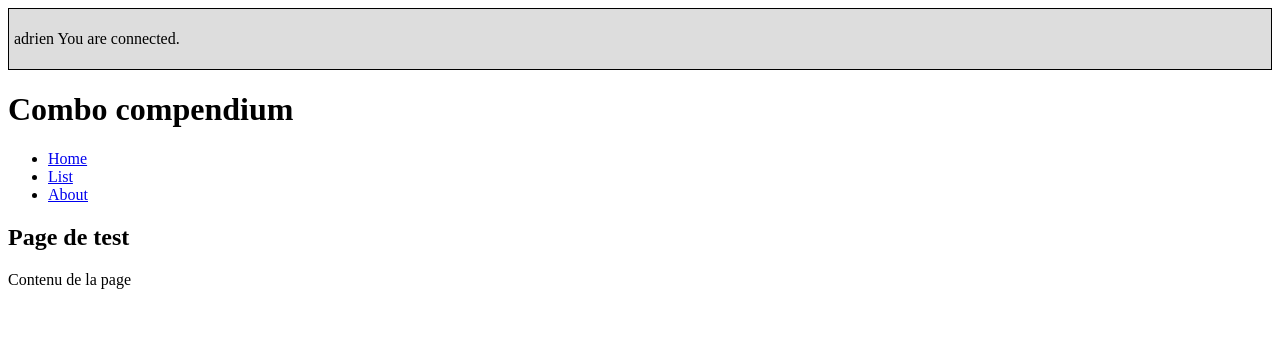
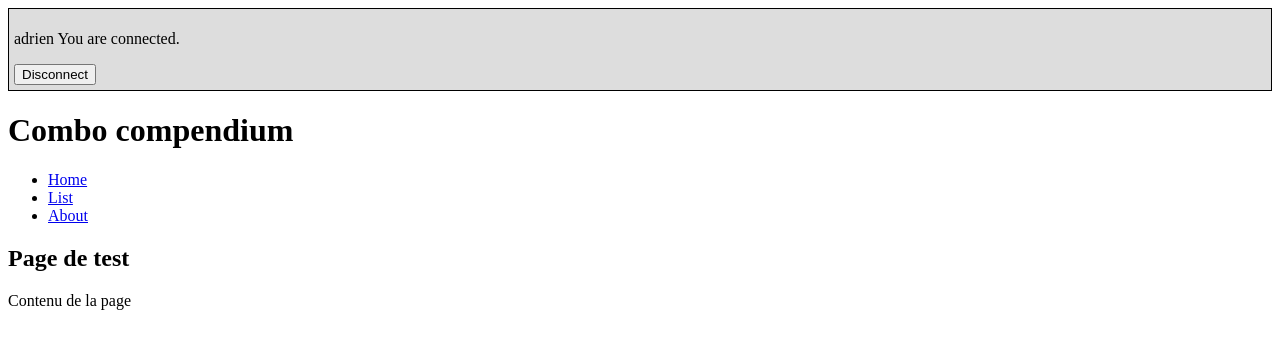
Before and after one commit to hissalht/sg-compendium, a PHP site: page /index.php in a window 1280 px wide. Shown: the top 349 px of the page. Run offline with PHP 8.4, Linux system fonts and the light colour scheme; the visitor is signed in with stand-in values (Sample User, id 1); some libraries are stand-ins or nearby versions.

Commit message:
Ajouté un bouton de déconnexion. La connexion à la db ne fonctionne pas

```diff
--- a/resources/library/Router.php
+++ b/resources/library/Router.php
@@ -19,6 +19,11 @@
         if(key_exists("login", $_POST) && key_exists("password", $_POST)){
             $controller->connect();
         }
+
+        if(key_exists("disconnect", $_POST)){
+            $controller->disconnect();
+        }
+
 
         if(key_exists("combo", $_GET)){
             $controller->showCombo($_GET["combo"]);
@@ -50,7 +55,11 @@
     }
 
     public function getConnectionURL(){
-        return "index.php?connection";
+        return "index.php";
+    }
+
+    public function getDisconnectionURL(){
+        return "index.php";
     }
 }
 ?>
--- a/resources/library/view/View.php
+++ b/resources/library/view/View.php
@@ -23,6 +23,7 @@
             //user is connected
             $user = $_SESSION["user"];
             $userSpace = "<p>{$user} You are connected.</p>";
+            $userSpace .= "<form method=\"POST\" action=\"".$this->router->getDisconnectionURL()."\"><input type=\"submit\" name=\"disconnect\" value=\"Disconnect\"></form>";
 
         }else{
         ob_start();
```
